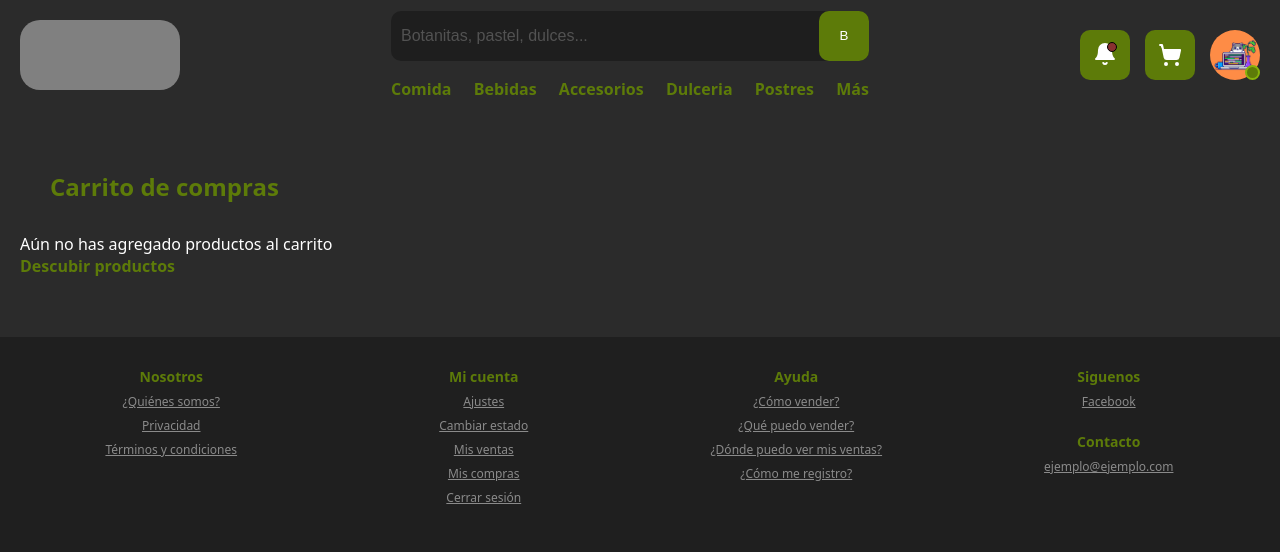
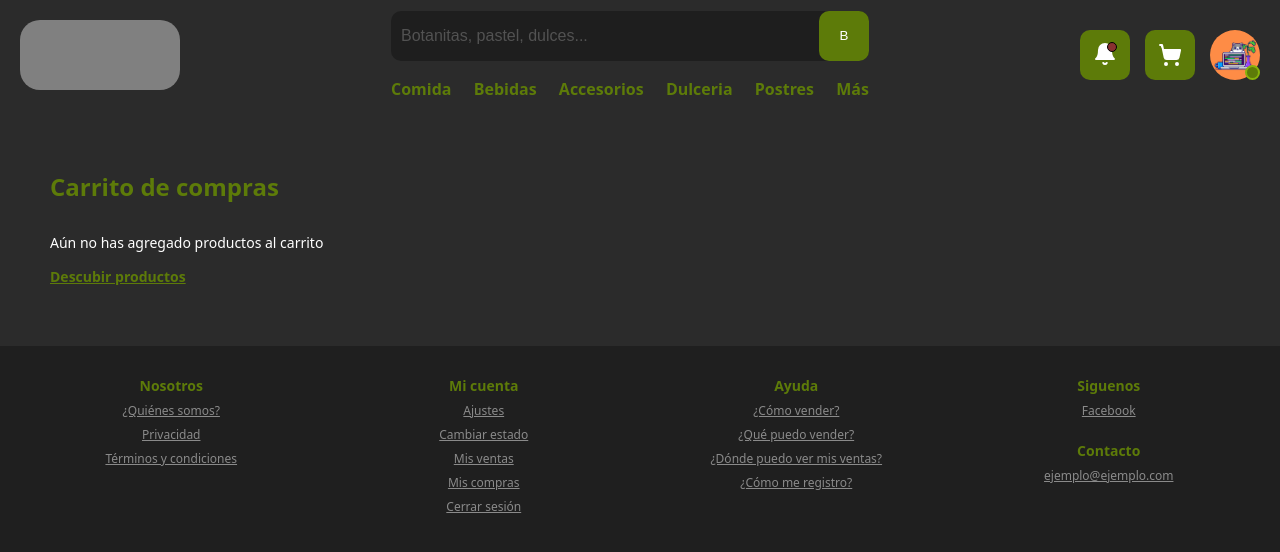
Before and after one commit to adrianhdez2/choco-market, a React (Vite) app: page /cart in a window 1280 px wide. Shown: the top 552 px of the page. Built offline with nearby package versions, Linux system fonts and the light colour scheme.

Commit message:
Styles for empty cart

```diff
--- a/src/styles/index.css
+++ b/src/styles/index.css
@@ -1193,7 +1193,7 @@ a {
     margin-bottom: 30px;
 }
 
-.cart_container {
+.cart_container{
     width: 100%;
     height: 100%;
     display: flex;
@@ -1348,7 +1348,7 @@ a {
 }
 
 .cart_box_container {
-    max-width: 556px;
+    max-width: 456px;
     width: 100%;
     height: auto;
     background-color: var(--black-27);
@@ -1398,6 +1398,21 @@ a {
 .cart_box_container .btn {
     width: 100%;
     margin-top: 40px;
+}
+
+.cart_empty  {
+    width: 100%;
+    padding: 0 30px;
+    display: flex;
+    align-items: flex-start;
+    justify-content: center;
+    flex-direction: column;
+    row-gap: 10px;
+    font-size: 14px;
+}
+
+.cart_empty .btn_home_error_page {
+    text-decoration: underline;
 }
 
 /* FOOTER */
@@ -1609,6 +1624,10 @@ a {
         box-shadow: none;
     }
 
+    .cart_empty {
+        align-items: center;
+    }
+
     .container_inputs_signup {
         align-items: center;
     }
```
